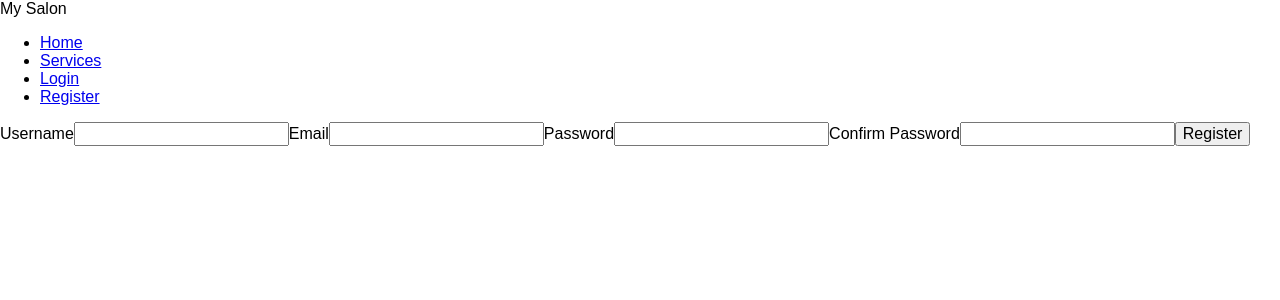
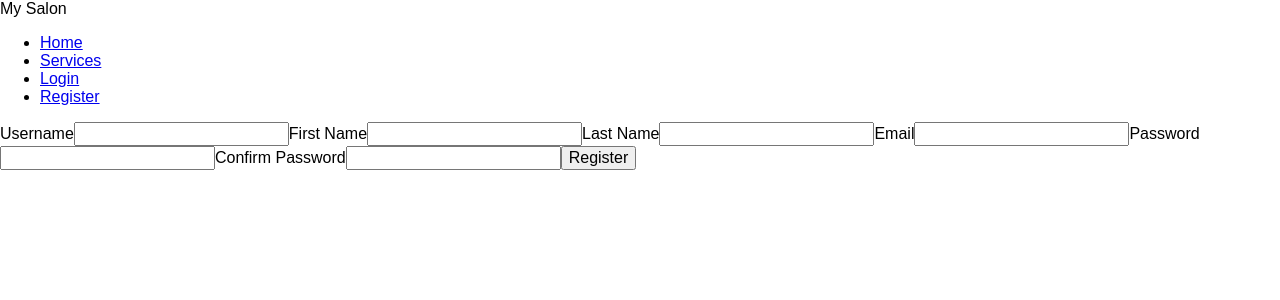
Before and after one commit to Aurelian04/barber_app_frontend, a React (Vite) app: page /register in a window 1280 px wide. Shown: the top 300 px of the page. Built offline with nearby package versions, Linux system fonts and the light colour scheme.

Commit message:
After i modify backend to add first_name and last_name i updated RegisterPage.jsx with both of them an now is complete.

```diff
--- a/src/pages/RegisterPage.jsx
+++ b/src/pages/RegisterPage.jsx
@@ -10,6 +10,8 @@
     const [email, setEmail] = useState("")
     const [password, setPassword] = useState("")
     const [confirmPassword, setConfirmPassword] = useState("")
+    const [firstName, setFirstName] = useState("")
+    const [lastName, setLastName] = useState("")
     const [errors, setErrors] = useState("")
     const [isLoading, setIsLoading] = useState(false)
 
@@ -26,6 +28,8 @@
                 email,
                 password,
                 confirm_password: confirmPassword,
+                first_name: firstName,
+                last_name: lastName,
             }
 
             await axios.post(
@@ -58,6 +62,14 @@
             <input id="username" type="text" value={username} onChange={(e) => setUsername(e.target.value)}/>
             <FormError error={errors.username} />
 
+            <label htmlFor="firstName">First Name</label>
+            <input id="firstName" type="text" value={firstName} onChange={(e) => setFirstName(e.target.value)}/>
+            <FormError error={errors.first_name} />
+
+            <label htmlFor="lastName">Last Name</label>
+            <input id="lastName" type="text" value={lastName} onChange={(e) => setLastName(e.target.value)}/>
+            <FormError error={errors.last_name} />
+
 
             <label htmlFor="email">Email</label>
             <input id="email" type="email" value={email} onChange={(e) => setEmail(e.target.value)}/>
```
